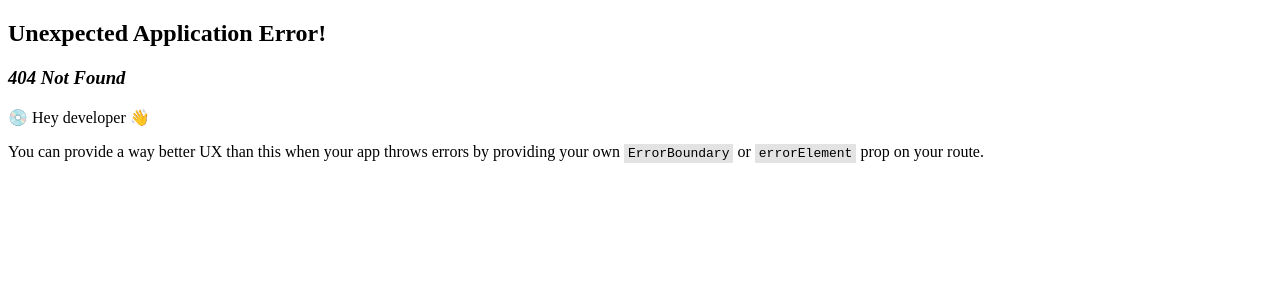
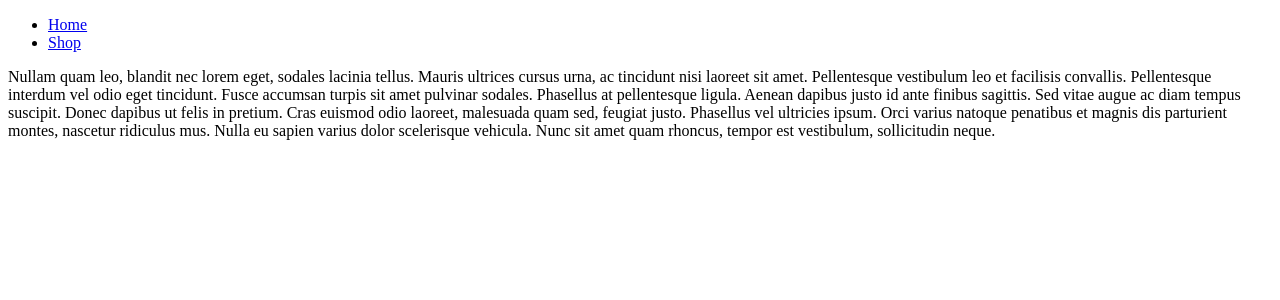
Before and after one commit to kyledinardi/shopping-cart, a React (Vite) app: page /shop in a window 1280 px wide. Before the commit this address had no page. Shown: the top 300 px of the page. Built offline with nearby package versions, Linux system fonts and the light colour scheme.

Commit message:
Add home and shop pages to router

```diff
--- a/src/App.jsx
+++ b/src/App.jsx
@@ -1,11 +1,11 @@
-import { useState } from 'react';
+import { Outlet } from 'react-router-dom';
+import Navbar from './components/Navbar';
 
 function App() {
-  useState();
-
   return (
     <>
-      <h1></h1>
+      <Navbar />
+      <Outlet />
     </>
   );
 }
--- a/src/Router.jsx
+++ b/src/Router.jsx
@@ -1,10 +1,16 @@
 import App from './App';
+import Home from './components/Home';
+import Shop from './components/Shop';
 // import ErrorPage from './ErrorPage';
 
 const routes = [
   {
     path: '/',
     element: <App />,
+    children: [
+      { index: true, element: <Home /> },
+      { path: 'shop', element: <Shop /> },
+    ],
     // errorElement: <ErrorPage />,
   },
 ];
--- /dev/null
+++ b/src/components/Home.jsx
@@ -0,0 +1,19 @@
+export default function Home() {
+  return (
+    <div>
+      Lorem ipsum dolor sit amet, consectetur adipiscing elit. Nullam magna
+      justo, pulvinar ac lectus eget, pretium vulputate libero. Ut lacinia massa
+      id mauris varius sodales. Vestibulum in feugiat magna. Morbi mauris magna,
+      semper non diam condimentum, tempor tristique mauris. Nunc diam ex, congue
+      a ex at, posuere mollis augue. Etiam faucibus odio odio, sit amet
+      venenatis est tempus maximus. Aliquam sit amet pulvinar magna. Suspendisse
+      volutpat erat quis libero sollicitudin, non ultricies lorem iaculis. Fusce
+      porta velit vel arcu sollicitudin, eget varius dui pulvinar. Orci varius
+      natoque penatibus et magnis dis parturient montes, nascetur ridiculus mus.
+      Pellentesque et mi egestas, rhoncus augue eu, suscipit leo. Morbi
+      venenatis nulla sit amet facilisis finibus. Proin ullamcorper volutpat
+      ipsum nec rutrum. Nam consectetur, leo ac ultricies pulvinar, elit velit
+      imperdiet nunc, vitae accumsan neque ex a metus. Integer id velit ante.
+    </div>
+  );
+}
--- /dev/null
+++ b/src/components/Navbar.jsx
@@ -0,0 +1,10 @@
+import { Link } from "react-router-dom"
+
+export default function Navbar() {
+  return (
+    <ul>
+      <li><Link to='/'>Home</Link></li>
+      <li><Link to='shop'>Shop</Link></li>
+    </ul>
+  )
+}
--- /dev/null
+++ b/src/components/Shop.jsx
@@ -0,0 +1,17 @@
+export default function Shop() {
+  return (
+    <div>
+      Nullam quam leo, blandit nec lorem eget, sodales lacinia tellus. Mauris
+      ultrices cursus urna, ac tincidunt nisi laoreet sit amet. Pellentesque
+      vestibulum leo et facilisis convallis. Pellentesque interdum vel odio eget
+      tincidunt. Fusce accumsan turpis sit amet pulvinar sodales. Phasellus at
+      pellentesque ligula. Aenean dapibus justo id ante finibus sagittis. Sed
+      vitae augue ac diam tempus suscipit. Donec dapibus ut felis in pretium.
+      Cras euismod odio laoreet, malesuada quam sed, feugiat justo. Phasellus
+      vel ultricies ipsum. Orci varius natoque penatibus et magnis dis
+      parturient montes, nascetur ridiculus mus. Nulla eu sapien varius dolor
+      scelerisque vehicula. Nunc sit amet quam rhoncus, tempor est vestibulum,
+      sollicitudin neque.
+    </div>
+  );
+}
```
